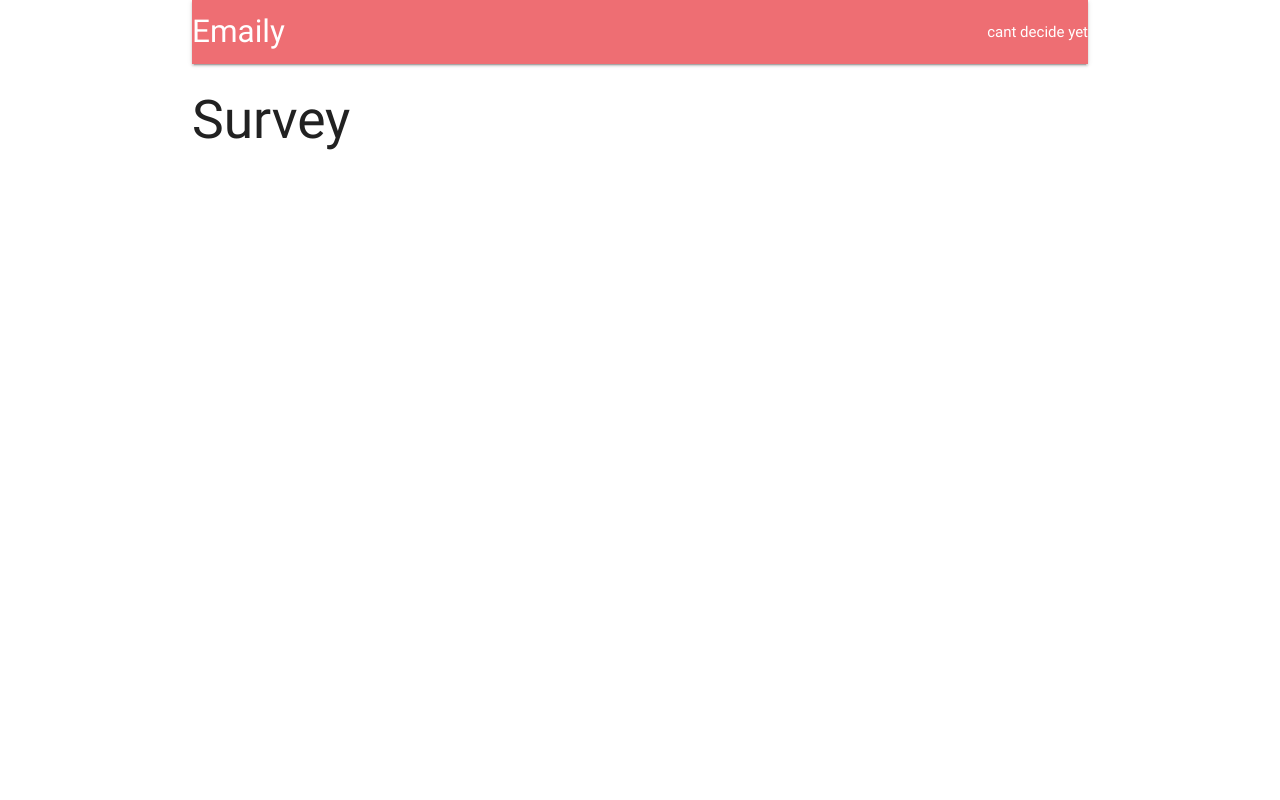
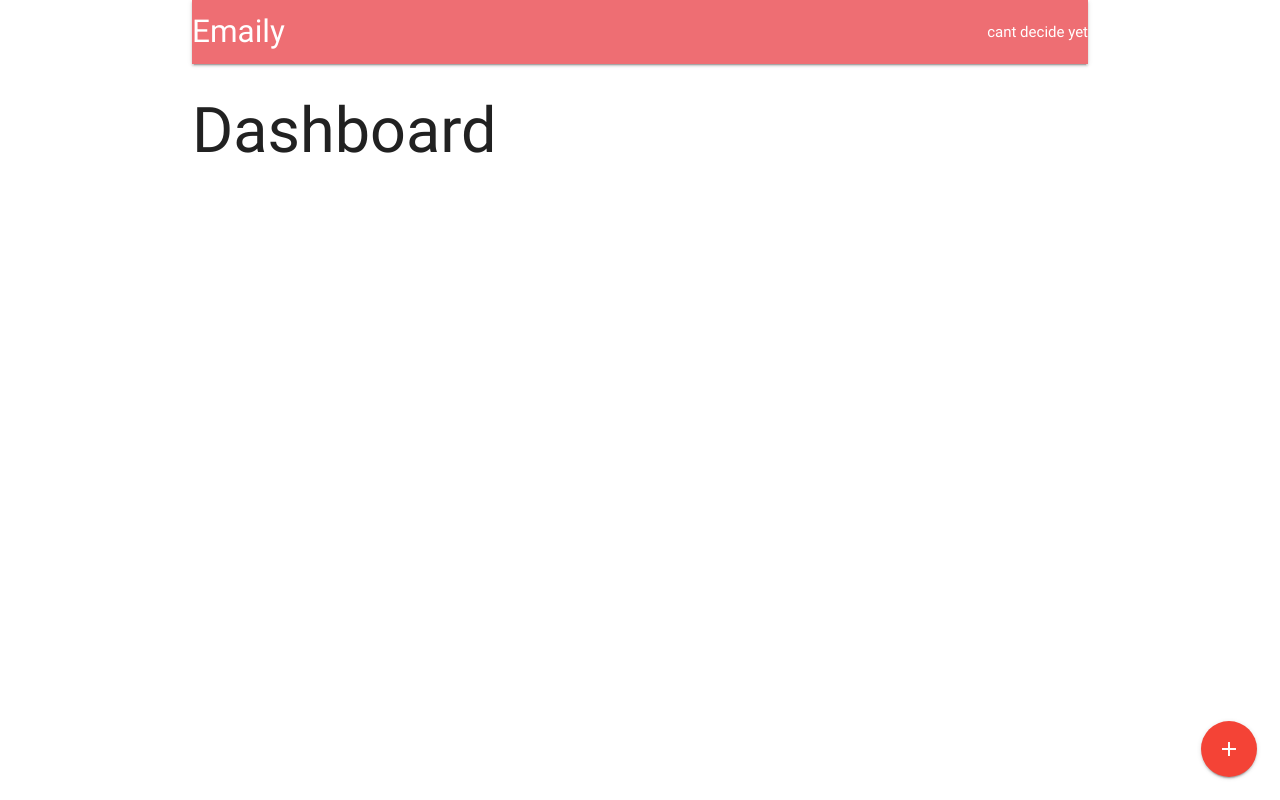
Before and after one commit to codeshifu/emaily, a React (Create React App) app in the folder client/: page /surveys in a window 1280 px wide. Built offline with nearby package versions, Linux system fonts and the light colour scheme; no server answers.

Commit message:
added dashboard component

```diff
--- a/client/public/index.html
+++ b/client/public/index.html
@@ -10,6 +10,7 @@
     -->
     <link rel="manifest" href="%PUBLIC_URL%/manifest.json">
     <link rel="shortcut icon" href="%PUBLIC_URL%/favicon.ico">
+    <link href="https://fonts.googleapis.com/icon?family=Material+Icons" rel="stylesheet">
     <!--
       Notice the use of %PUBLIC_URL% in the tags above.
       It will be replaced with the URL of the `public` folder during the build.
--- a/client/src/components/App.js
+++ b/client/src/components/App.js
@@ -4,8 +4,8 @@
 import * as actions from '../actions'
 
 import Header from './Header'
+import Dashboard from './Dashboard'
 import Landing from './Landing'
-import Survey from './Survey'
 
 class App extends Component {
   componentDidMount () {
@@ -14,12 +14,12 @@
 
   render () {
     return (
-      <div className='container'>
+      <div className=''>
         <BrowserRouter>
-          <div>
+          <div className='container'>
             <Header />
             <Route exact path='/' component={Landing} />
-            <Route exact path='/surveys' component={Survey} />
+            <Route exact path='/surveys' component={Dashboard} />
           </div>
         </BrowserRouter>
       </div>
--- /dev/null
+++ b/client/src/components/Dashboard.js
@@ -0,0 +1,16 @@
+import React from 'react'
+
+const Dasboard = () => {
+  return (
+    <div>
+      <h1>Dashboard</h1>
+      <div className='fixed-action-btn'>
+        <a className='btn-floating btn-large red'>
+          <i className='material-icons'>add</i>
+        </a>
+      </div>
+    </div>
+  )
+}
+
+export default Dasboard
```
